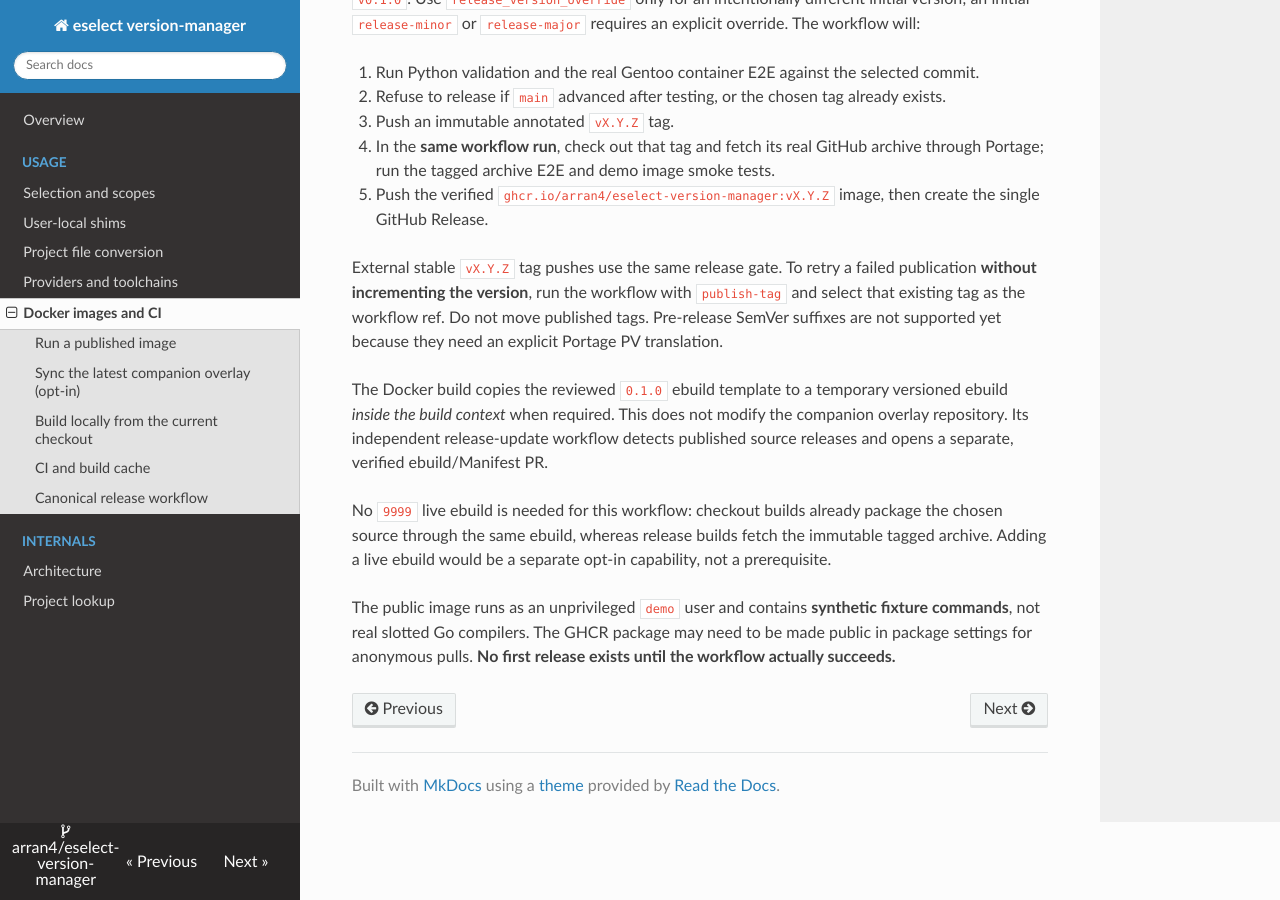
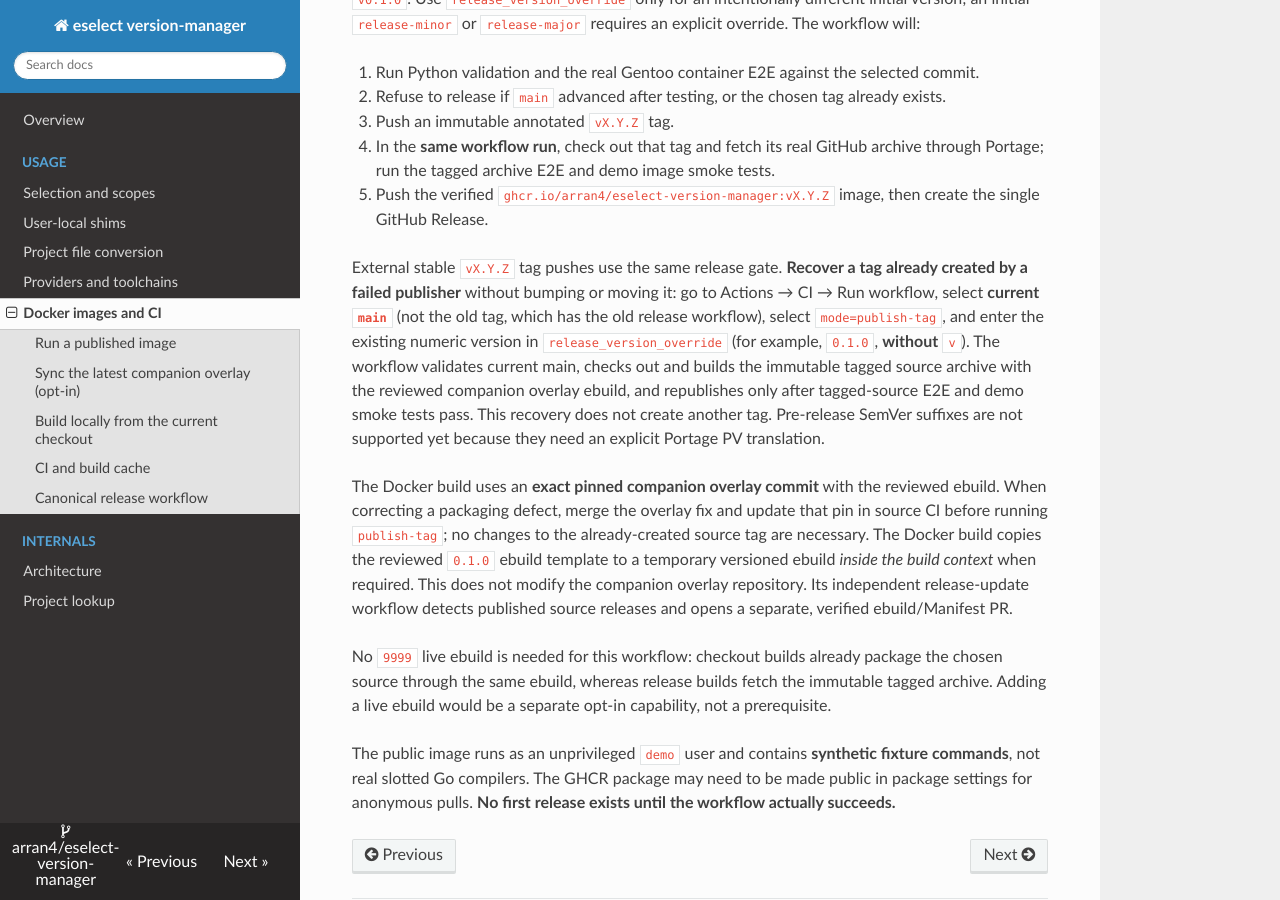
Before and after one commit to arran4/eselect-version-manager, an MkDocs documentation site: the page built from docs/containers.md, in a window 1280 px wide and 900 px high, scrolled down 2541 px. Built offline with MkDocs 1.6.1, drawn with Linux system fonts in a browser that asks for light colours; nearby versions of some CDN libraries.

Commit message:
docs: document safe same-tag release recovery from main

```diff
--- a/docs/containers.md
+++ b/docs/containers.md
@@ -98,9 +98,9 @@ From GitHub Actions → **CI** → Run workflow on `main`, choose `release-patch
 4. In the **same workflow run**, check out that tag and fetch its real GitHub archive through Portage; run the tagged archive E2E and demo image smoke tests.
 5. Push the verified `ghcr.io/arran4/eselect-version-manager:vX.Y.Z` image, then create the single GitHub Release.
 
-External stable `vX.Y.Z` tag pushes use the same release gate. To retry a failed publication **without incrementing the version**, run the workflow with `publish-tag` and select that existing tag as the workflow ref. Do not move published tags. Pre-release SemVer suffixes are not supported yet because they need an explicit Portage PV translation.
+External stable `vX.Y.Z` tag pushes use the same release gate. **Recover a tag already created by a failed publisher** without bumping or moving it: go to Actions → CI → Run workflow, select **current `main`** (not the old tag, which has the old release workflow), select `mode=publish-tag`, and enter the existing numeric version in `release_version_override` (for example, `0.1.0`, **without** `v`). The workflow validates current main, checks out and builds the immutable tagged source archive with the reviewed companion overlay ebuild, and republishes only after tagged-source E2E and demo smoke tests pass. This recovery does not create another tag. Pre-release SemVer suffixes are not supported yet because they need an explicit Portage PV translation.
 
-The Docker build copies the reviewed `0.1.0` ebuild template to a temporary versioned ebuild *inside the build context* when required. This does not modify the companion overlay repository. Its independent release-update workflow detects published source releases and opens a separate, verified ebuild/Manifest PR.
+The Docker build uses an **exact pinned companion overlay commit** with the reviewed ebuild. When correcting a packaging defect, merge the overlay fix and update that pin in source CI before running `publish-tag`; no changes to the already-created source tag are necessary. The Docker build copies the reviewed `0.1.0` ebuild template to a temporary versioned ebuild *inside the build context* when required. This does not modify the companion overlay repository. Its independent release-update workflow detects published source releases and opens a separate, verified ebuild/Manifest PR.
 
 No `9999` live ebuild is needed for this workflow: checkout builds already package the chosen source through the same ebuild, whereas release builds fetch the immutable tagged archive. Adding a live ebuild would be a separate opt-in capability, not a prerequisite.
 
```
